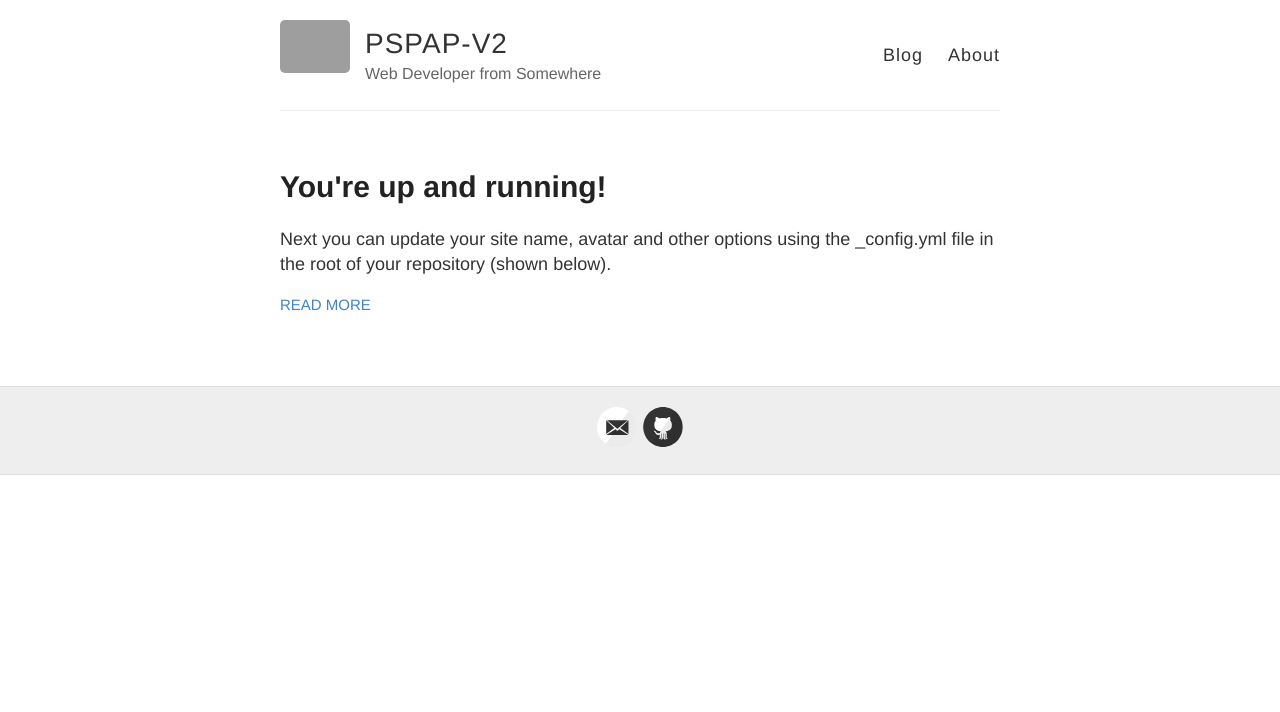
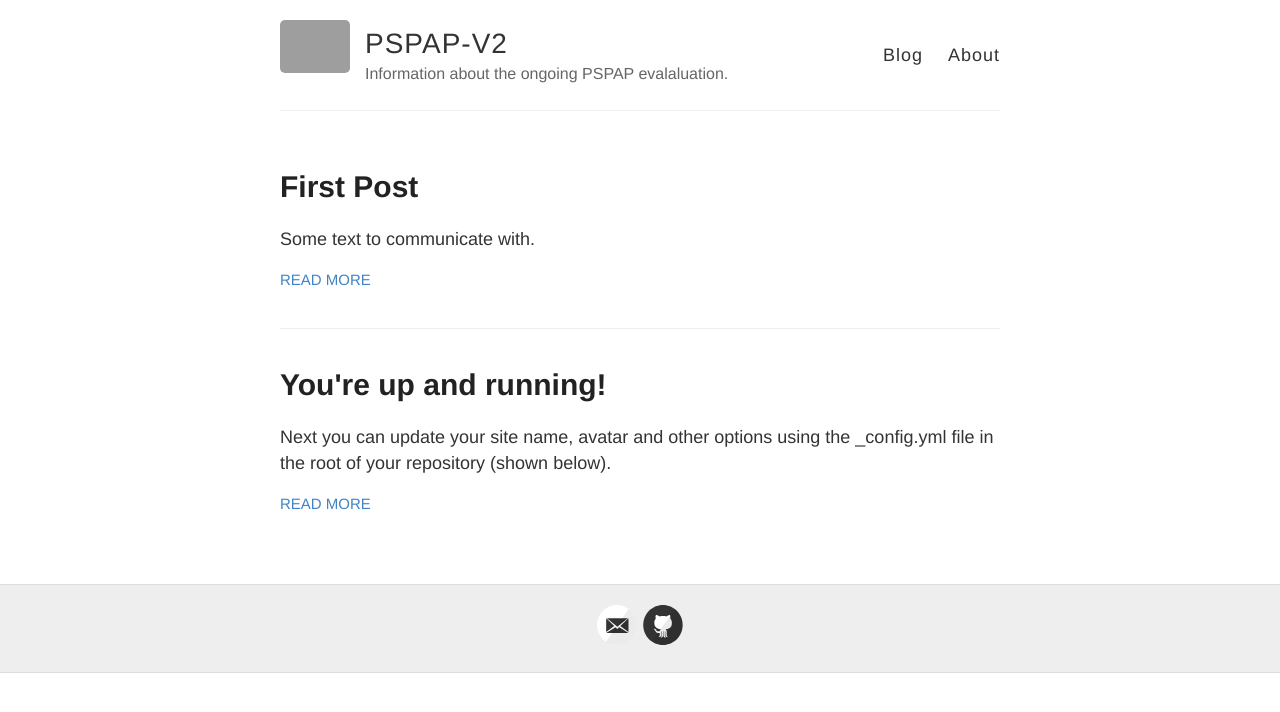
Before and after one commit to mcolvin/sham, a Jekyll site: the page built from docs/index.html, in a window 1280 px wide. Shown: the top 712 px of the page. Built offline with Jekyll 4.4.1, drawn with Linux system fonts in a browser that asks for light colours; grey boxes are pictures that could not be loaded.

Commit message:
added a new post

```diff
--- a/docs/_config.yml
+++ b/docs/_config.yml
@@ -6,7 +6,7 @@
 name: PSPAP-V2
 
 # Short bio or description (displayed in the header)
-description: Web Developer from Somewhere
+description: Information about the ongoing PSPAP evalaluation.
 
 # URL of your avatar or profile pic (you could use your GitHub profile pic)
 avatar: https://upload.wikimedia.org/wikipedia/commons/thumb/7/7f/Pallid_Sturgeon_released_1999.jpg/220px-Pallid_Sturgeon_released_1999.jpg
--- /dev/null
+++ b/docs/_posts/2017-05-22-Test-Post.md
@@ -0,0 +1,10 @@
+---
+layout: post
+title: First Post
+---
+
+Some text to communicate with.
+
+![Mo River]({{ site.baseurl }}/images/Missouri_Yellowstone-for-web.jpg)
+
+Some more down here.
```
Also changed, not shown: docs/images/Missouri_Yellowstone-for-web.jpg (added).
